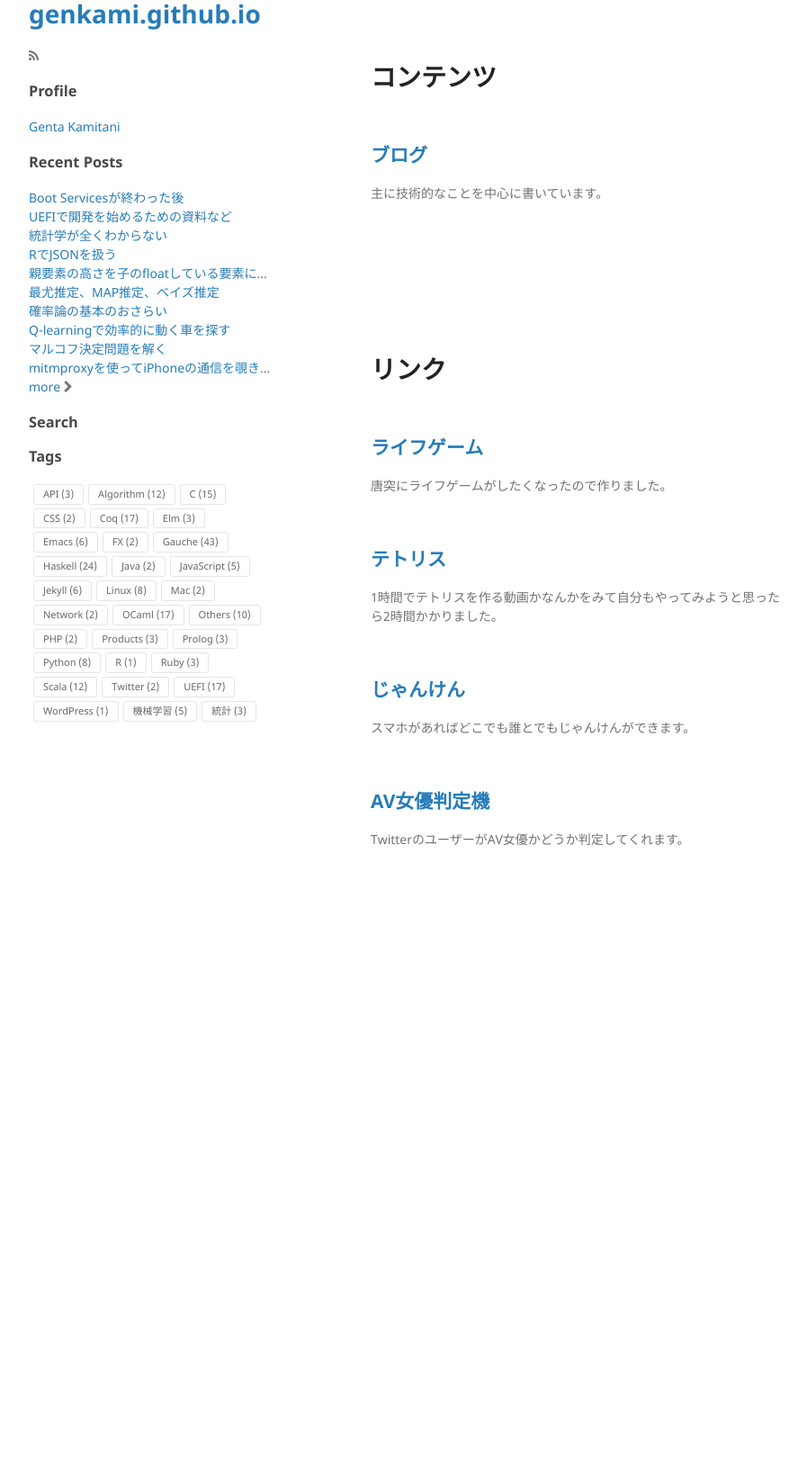
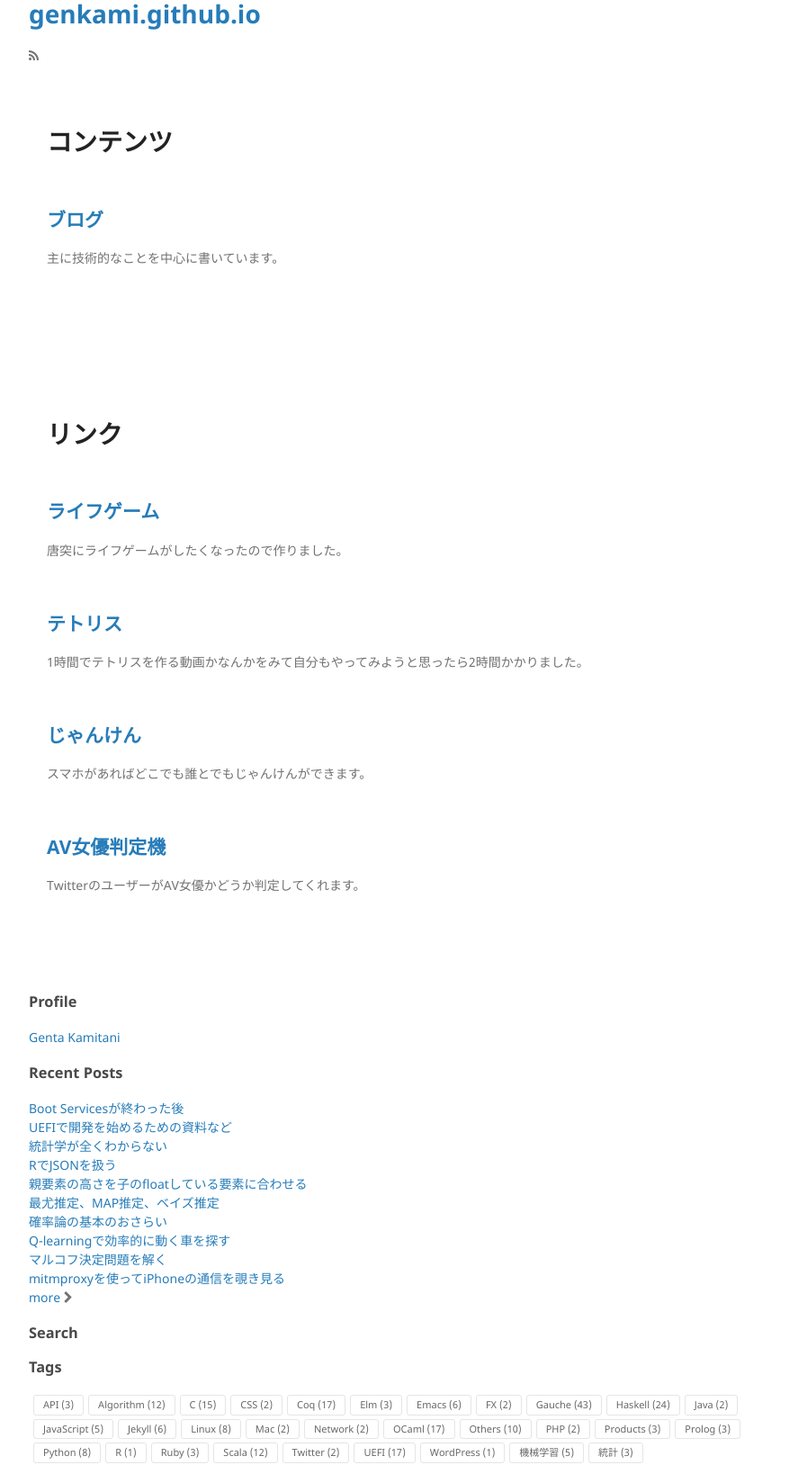
Before and after one commit to genkami/genkami.github.io, a Jekyll site: the page built from index.html, in a window 1280 px wide. Shown: the whole page at 90% size, without its empty margins (178-1075 px from the left). Built offline with Jekyll 4.4.1, drawn with Linux system fonts in a browser that asks for light colours; comment, search, counter and statistics services are not loaded; before the commit the page ends 1033 px from its top, so only the background shows below that.

Commit message:
レイアウトを縦三段みたいにした

```diff
--- /dev/null
+++ b/_includes/footer.html
@@ -0,0 +1,39 @@
+<h3>Profile</h3>
+<a href="{{ site.baseurl }}/about.html">Genta Kamitani</a>
+
+<h3>Recent Posts</h3>
+{% assign num_recent_posts = site.num_recent_posts | default: 5 %}
+{% for post in site.posts limit: num_recent_posts %}
+<div class="recent-post">
+  <a href="{{ site.baseurl }}{{ post.url }}">{{ post.title }}</a>
+</div>
+{% endfor %}
+<div class="recent-post">
+  <a href="/articles.html">more <i class="fa fa-chevron-right"></i></a>
+</div>
+
+<h3>Search</h3>
+<div>
+  <script>
+   (function() {
+     var cx = '002259772166117728422:2nr58qwu92i';
+     var gcse = document.createElement('script');
+     gcse.type = 'text/javascript';
+     gcse.async = true;
+     gcse.src = 'https://cse.google.com/cse.js?cx=' + cx;
+     var s = document.getElementsByTagName('script')[0];
+     s.parentNode.insertBefore(gcse, s);
+   })();
+  </script>
+  <gcse:searchbox-only></gcse:searchbox-only>
+</div>
+
+<h3>Tags</h3>
+<div class="tag-list">
+  <ul>
+    {% assign tags = site.tags | sort %}
+    {% for tag in tags %}
+    <li><a href="{{ site.baseurl }}/articles.html#{{ tag[0] }}">{{ tag[0] }} ({{ tag[1].size }})</a></li>
+    {% endfor %}
+  </ul>
+</div>
--- a/_includes/header.html
+++ b/_includes/header.html
@@ -2,43 +2,3 @@
 <div class="icons">
   <a href="/feed.xml"><i class="fa fa-rss"></i></a>
 </div>
-
-<h3>Profile</h3>
-<a href="{{ site.baseurl }}/about.html">Genta Kamitani</a>
-
-<h3>Recent Posts</h3>
-{% assign num_recent_posts = site.num_recent_posts | default: 5 %}
-{% for post in site.posts limit: num_recent_posts %}
-<div class="recent-post">
-  <a href="{{ site.baseurl }}{{ post.url }}">{{ post.title }}</a>
-</div>
-{% endfor %}
-<div class="recent-post">
-  <a href="/articles.html">more <i class="fa fa-chevron-right"></i></a>
-</div>
-
-<h3>Search</h3>
-<div>
-  <script>
-   (function() {
-     var cx = '002259772166117728422:2nr58qwu92i';
-     var gcse = document.createElement('script');
-     gcse.type = 'text/javascript';
-     gcse.async = true;
-     gcse.src = 'https://cse.google.com/cse.js?cx=' + cx;
-     var s = document.getElementsByTagName('script')[0];
-     s.parentNode.insertBefore(gcse, s);
-   })();
-  </script>
-  <gcse:searchbox-only></gcse:searchbox-only>
-</div>
-
-<h3>Tags</h3>
-<div class="tag-list">
-  <ul>
-    {% assign tags = site.tags | sort %}
-    {% for tag in tags %}
-    <li><a href="{{ site.baseurl }}/articles.html#{{ tag[0] }}">{{ tag[0] }} ({{ tag[1].size }})</a></li>
-    {% endfor %}
-  </ul>
-</div>
--- a/_layouts/default.html
+++ b/_layouts/default.html
@@ -13,6 +13,9 @@
         {{ content }}
 
       </section>
+      <footer>
+        {% include footer.html %}
+      </footer>
     </div>
     {% if page.use_mathjax %}
     <script type="text/javascript" async
--- a/_sass/jekyll-theme-minimal.scss
+++ b/_sass/jekyll-theme-minimal.scss
@@ -104,22 +104,16 @@ img {
   max-width:100%;
 }
 
-header {
-  width:270px;
-  float:left;
-  -webkit-font-smoothing:subpixel-antialiased;
-}
-
-header ul {
+header ul, footer ul {
   list-style:none;
   padding:0;
 }
 
-header li {
+header li, footer li {
   float:left;
 }
 
-header ul a {
+header ul a, footer ul a {
   line-height:1;
   font-size:11px;
   color:#676767;
@@ -127,11 +121,11 @@ header ul a {
   padding-top:6px;
 }
 
-header ul a:hover, header ul a:focus {
+header ul a:hover, header ul a:focus, footer ul a:hover, footer ul a:focus {
   color:#675C5C;
 }
 
-header ul a:active {
+header ul a:active, footer ul a:active {
   background-color:#f0f0f0;
 }
 
@@ -140,11 +134,11 @@ strong {
   font-weight:700;
 }
 
-header ul li + li + li {
+header ul li + li + li, footer ul li + li + li {
   border-right:none;
 }
 
-header ul a strong {
+header ul a strong, footer ul a strong {
   font-size:14px;
   display:block;
   color:#222;
@@ -154,7 +148,7 @@ a i.fa, a:hover i.fa, a:focus i.fa, a:active i.fa, a:link i.fa, a:visited i.fa {
   color:#727272;
 }
 
-header .recent-post {
+header .recent-post, footer .recent-post {
   text-overflow: ellipsis;
   white-space: nowrap;
   overflow: hidden;
@@ -162,7 +156,6 @@ header .recent-post {
 
 section {
   width:500px;
-  float:right;
   padding-bottom:50px;
 }
 
@@ -185,17 +178,18 @@ footer {
   -webkit-font-smoothing:subpixel-antialiased;
 }
 
+header, section, footer {
+    float:none;
+    position:static;
+    width:auto;
+}
+
+
 @media print, screen and (max-width: 960px) {
 
   div.wrapper {
     width:auto;
     margin:0;
-  }
-
-  header, section, footer {
-    float:none;
-    position:static;
-    width:auto;
   }
 
   header {
```
